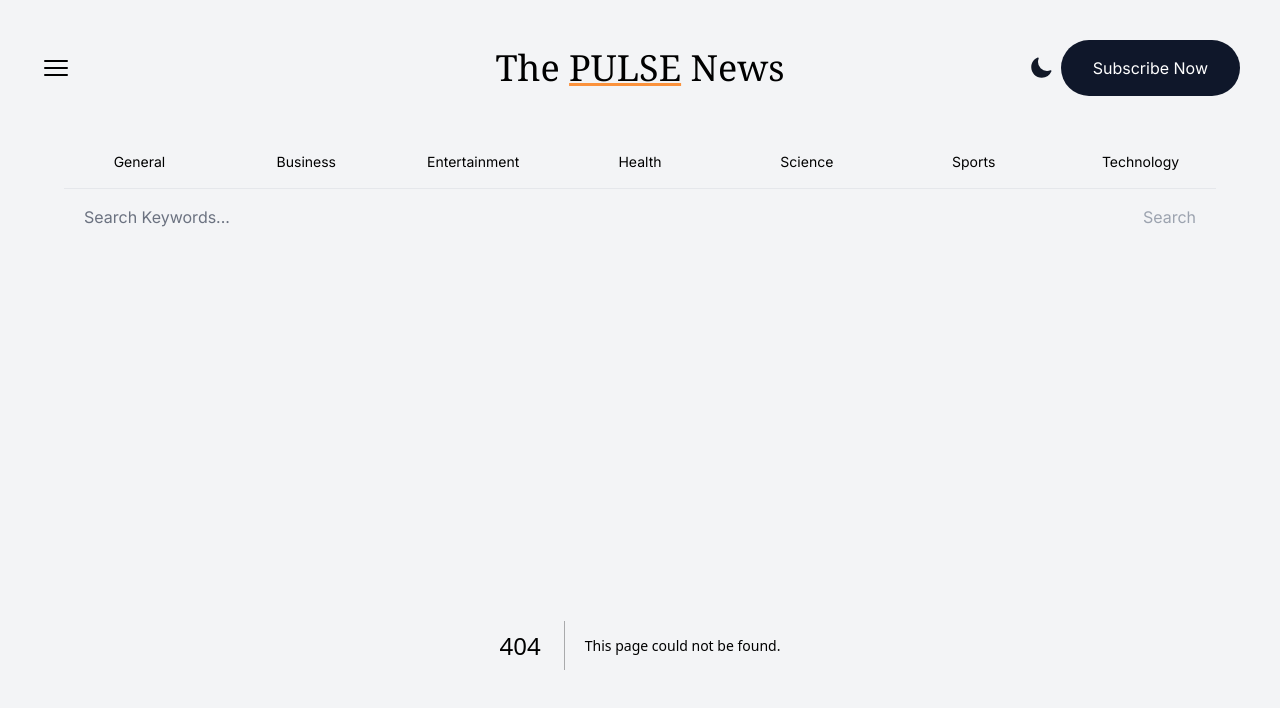
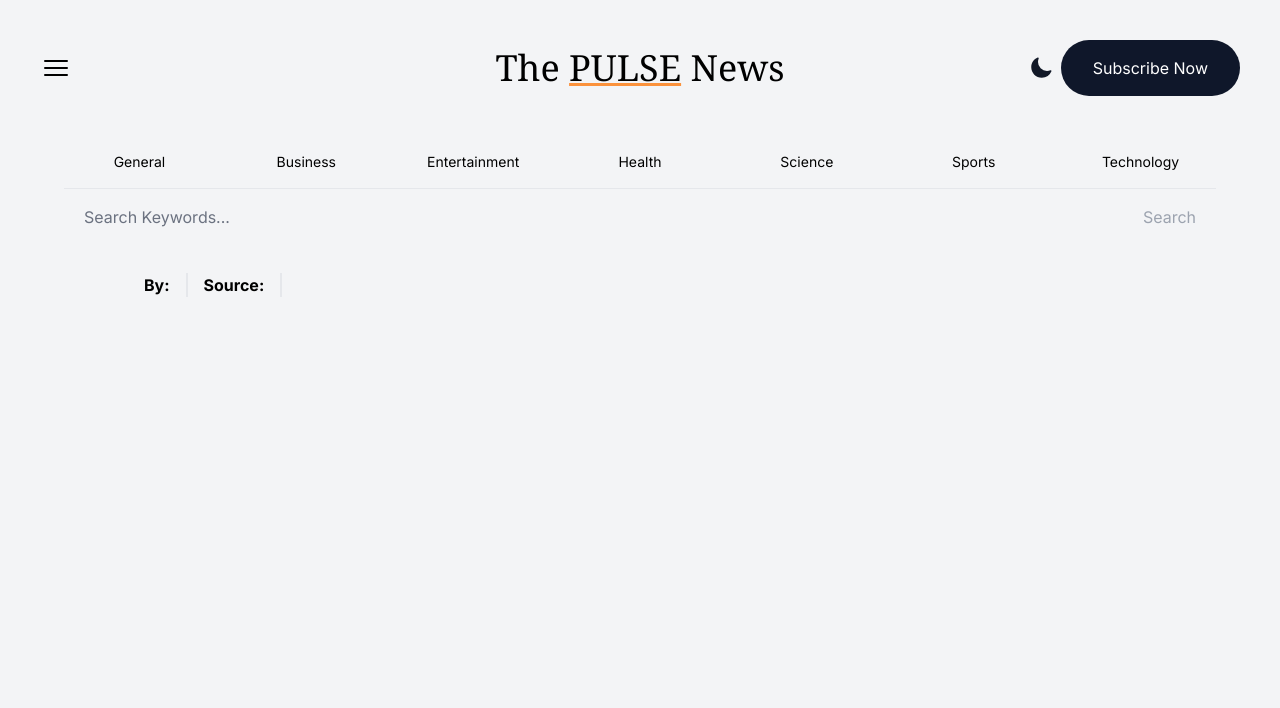
Before and after one commit to ChahineBendjeddou/live-news, a Next.js app: page /article in a window 1280 px wide. Before the commit this address had no page. Shown: the top 708 px of the page. Built offline with nearby package versions, Linux system fonts and the light colour scheme.

Commit message:
create the article page

```diff
--- /dev/null
+++ b/app/article/page.tsx
@@ -0,0 +1,46 @@
+import { notFound } from 'next/navigation'
+import { FC } from 'react'
+
+interface ArticleProps {
+  searchParams?: Article
+}
+
+const Article: FC<ArticleProps> = ({ searchParams }) => {
+  if (
+    (searchParams && Object.entries(searchParams).length === 0) ||
+    !searchParams
+  )
+    return notFound()
+  const article: Article = searchParams
+  return (
+    <article>
+      <section className="flex flex-col px-0 pb-24 lg:flex-row lg:px-10">
+        {article.image && (
+          // eslint-disable-next-line @next/next/no-img-element
+          <img
+            src={article.image}
+            alt={article.title}
+            className="object-cover max-w-md mx-auto rounded-lg shadow-md h-52 md:max-w-lg lg:max-w-xl"
+          />
+        )}
+        <div className="px-10">
+          <h1 className="px-0 pb-2 no-underline headerTitle">
+            {article.title}
+          </h1>
+          <div className="flex space-x-4 divide-x-2">
+            <h2 className="font-bold">
+              By: {article.author === 'null' ? 'unknown' : article.author}
+            </h2>
+            <h2 className="pl-4 font-bold">
+              Source: {article.source === 'null' ? 'unknown' : article.source}
+            </h2>
+            <p className="pl-4">{article.published_at}</p>
+          </div>
+          <p className="pt-4">{article.description}</p>
+        </div>
+      </section>
+    </article>
+  )
+}
+
+export default Article
--- a/app/globals.css
+++ b/app/globals.css
@@ -6,4 +6,7 @@
   .navLink {
     @apply p-4 text-center capitalize transition-transform duration-200 ease-out rounded-full cursor-pointer hover:underline decoration-orange-400 decoration-2 active:underline underline-offset-8 hover:font-bold hover:scale-110
   }
+  .headerTitle {
+    @apply text-4xl font-serif capitalize px-10 pt-5 underline decoration-orange-400 decoration-2 underline-offset-4 decoration-double
+  }
 }
```
